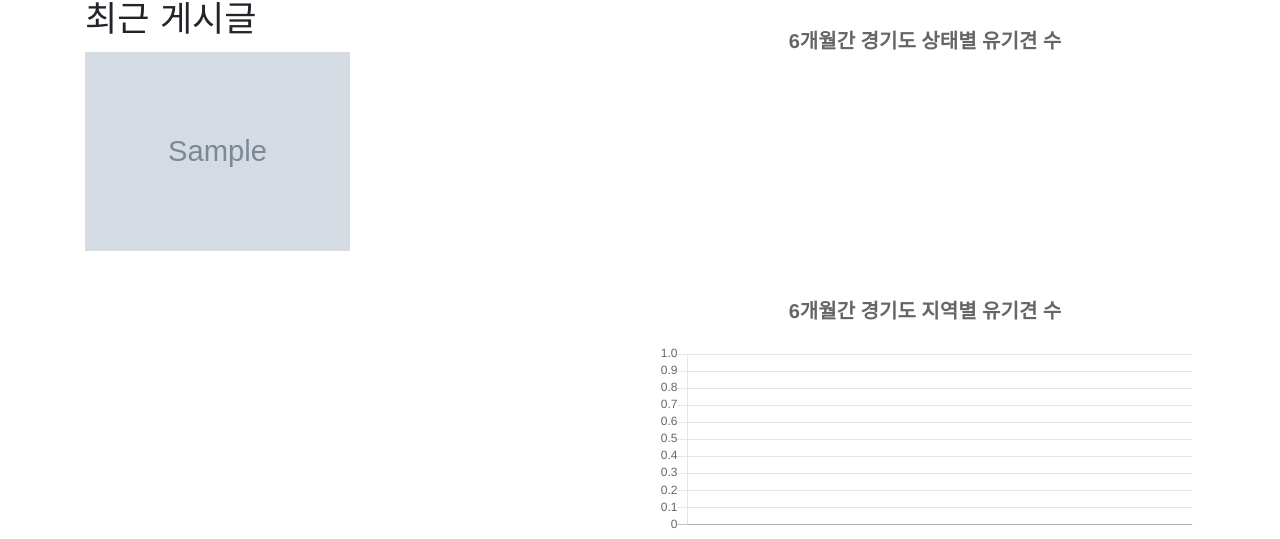
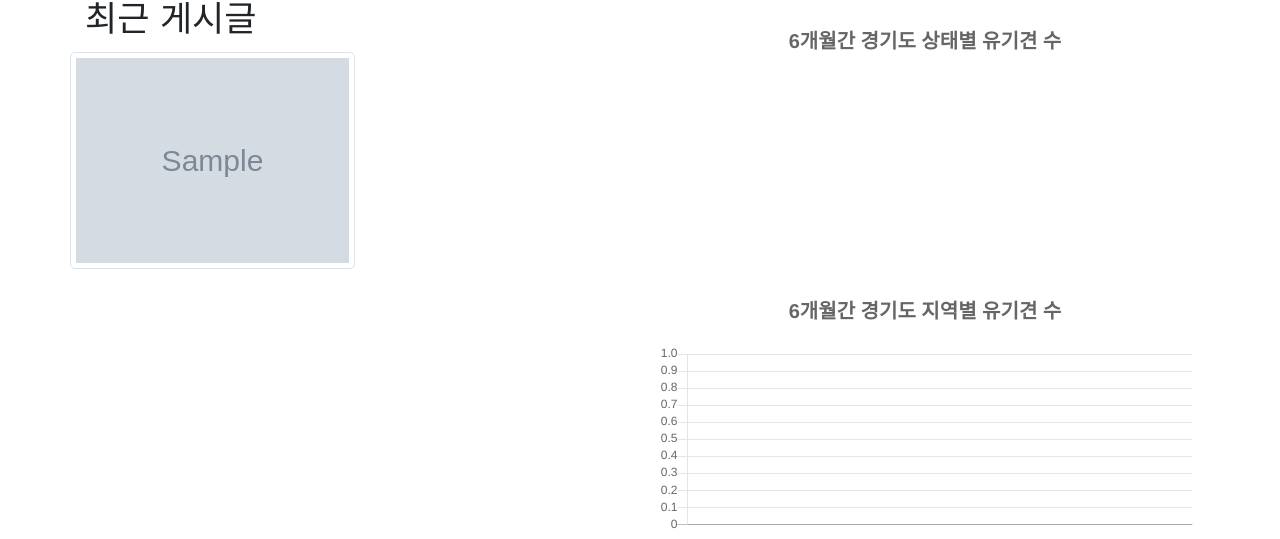
Before and after one commit to winterconnect/ProjectNSG, a Django app: page /yyApp/ in a window 1280 px wide. Shown: the part 70-609 px from the top of the page. Run offline with Django 3.2, Linux system fonts and the light colour scheme; tables that the repository leaves empty hold one stand-in row (values such as "Sample post"); grey boxes marked "Sample" are stand-in pictures; data that the repository does not hold is empty; parts of the project's set-up code (start-up, migrations or seed data) failed here and were passed over; some libraries are stand-ins or nearby versions; some web fonts are replaced.

Commit message:
Modify index.html

```diff
--- a/yyApp/templates/yyApp/index_haedong.html
+++ b/yyApp/templates/yyApp/index_haedong.html
@@ -2,34 +2,16 @@
 {% extends "yyApp/nav.html" %}
 {% block body %}
 <body>
-<!-- href: 사진에 해당하는 게시글 링크 -->
 {% csrf_token %}
-
-  <style>
-    .pet_list {
-            display:grid;
-            grid-template-columns: 1fr 1fr ;
-            grid-template-rows: 1fr 1fr ;
-            gap: 10px;
-    }
-
-    .pet_image img {
-        max-width: 100%;
-        height: auto;
-
-    }
-
-  </style>
 
   <div class="container">
       <div class="row">
           <div class="col-lg-6">
               <h3>최근 게시글</h3>
-                <div class="pet_list">
+                <div class="row row-cols-1 row-cols-2 g-2">
                   {% for postID, path in pets %}
-                  <div class="pet_image">
-                    <a href="{% url 'yyApp:post_detail' postID %}"><img src="http://localhost:8000/media/{{ path }}"></a>
-                  </div>
+                    <a href="{% url 'yyApp:post_detail' postID %}">
+                      <img class="img-thumbnail" src="http://localhost:8000/media/{{ path }}"></a>
                   {% endfor %}
                 </div>
             </div>
```
